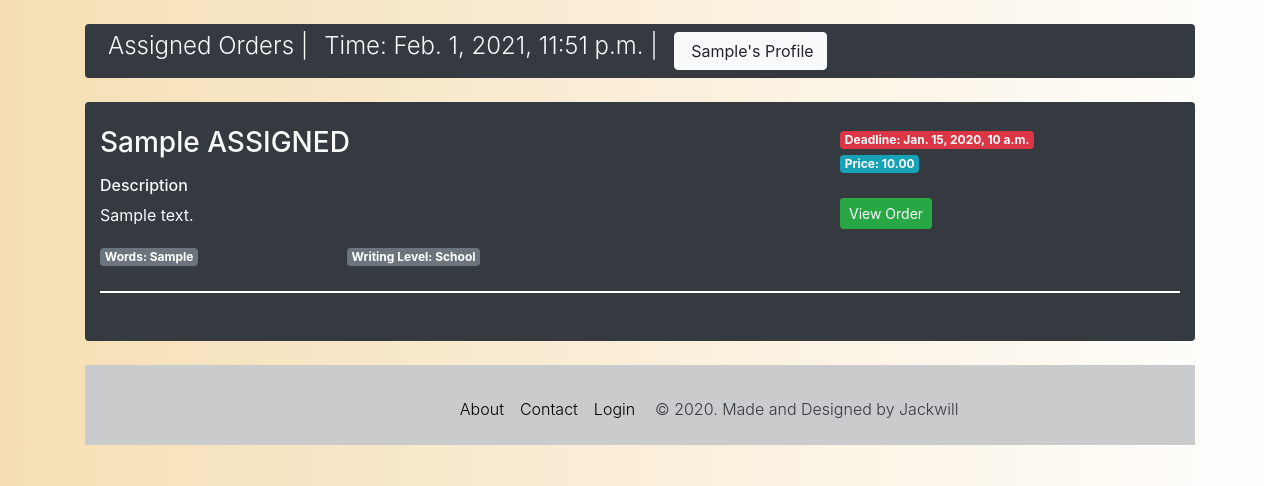
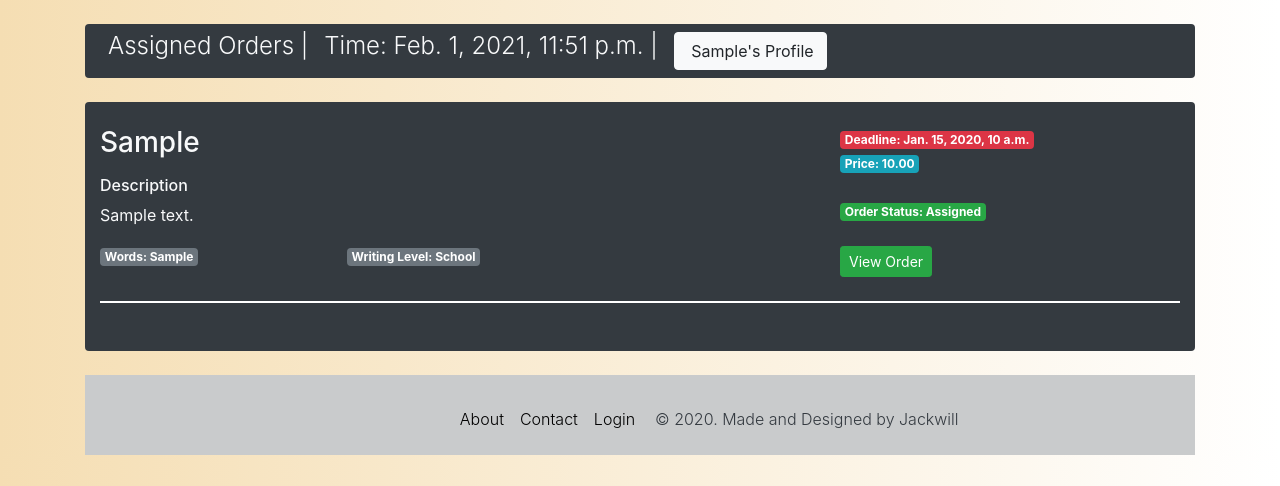
Before and after one commit to mundiakaluson/TL-django, a Django app: page /assigned in a window 1280 px wide. Shown: the part 76-562 px from the top of the page. Run offline with Django 3.2, Linux system fonts and the light colour scheme; a user stored in the database is signed in; tables that the repository leaves empty hold one stand-in row (values such as "Sample post"); some libraries are stand-ins or nearby versions.

Commit message:
assigned functionality completed

```diff
--- a/TL/mainapp/templates/mainapp/assigned.html
+++ b/TL/mainapp/templates/mainapp/assigned.html
@@ -36,31 +36,26 @@
         <br>
         <div class="row">
             {% if orders %}
+
+            {% for order in orders.all %}
                 <div class="col-md-12">
                 <div class="row">
                     <div class="col-md-8">
                         <div class="row">
                             <div class="col-md-12">
                                 <h3>
-
-                                    {{ orders.topic }}
-
-
-                                    {% if orders.writer == user %}
-                                        ASSIGNED
-                                    {% endif %}
-
+                                    {{ order.topic }}
                                 </h3>
                                 <p class="text-light font-light">
                                     <h6>Description</h6>
-                                    {{ orders.summary }}
+                                    {{ order.summary }}
                                 </p>
                                 <div class="row">
                                     <div class="col-md-4    ">
-                                        <span class="badge badge-secondary">Words: {{ orders.words }}</span>
+                                        <span class="badge badge-secondary">Words: {{ order.words }}</span>
                                     </div>
                                     <div class="col-md-5">
-                                        <span class="badge badge-secondary">Writing Level: {{ orders.level }}</span>
+                                        <span class="badge badge-secondary">Writing Level: {{ order.level }}</span>
                                     </div>
                                 </div>
                             </div>
@@ -69,7 +64,7 @@
                     <div class="col-md-4">
                         <div class="row">
                             <div class="col-md-6">
-                                <span class="badge badge-danger">Deadline: {{ orders.deadline }}</span>
+                                <span class="badge badge-danger">Deadline: {{ order.deadline }}</span>
                             </div>
                         </div>
                         <div class="row">
@@ -77,9 +72,15 @@
                             <br>
                             <div class="col-sm-12">
                                 <span class="badge badge-info" >
-                                     Price: {{ orders.price }}
+                                     Price: {{ order.price }}
                                 </span>
-
+                            </div>
+                            <div class="col-sm-12">
+                                <span class="badge badge-success" >
+                                     {% if order.writer == user %}
+                                         Order Status: Assigned
+                                     {% endif %}
+                                </span>
                             </div>
                             <br>
                             <br>
@@ -97,6 +98,7 @@
         </div>
         <br>
     </div>
+    {% endfor %}
     {% else %}
     <div class="col-md-12">
         <div class="row">
--- a/TL/mainapp/templates/mainapp/orders.html
+++ b/TL/mainapp/templates/mainapp/orders.html
@@ -24,6 +24,11 @@
         <div class="p-2">
             <a href="{% url 'profile' %}">
             <input type="button" class="btn btn-light" value=" {{ user|capfirst }}'s Profile">
+            </a>
+        </div>
+        <div class="p-2">
+            <a href="{% url 'assigned' %}">
+            <input type="button" class="btn btn-light" value="Orders in Progress">
             </a>
         </div>
         <br>
--- a/TL/mainapp/views.py
+++ b/TL/mainapp/views.py
@@ -39,7 +39,7 @@ def bid(request):
 
 def assigned(request):
     try:
-        orders = Order.objects.get(writer=request.user)
+        orders = Order.objects
         if orders:
             return render(request, 'mainapp/assigned.html', {'orders': orders})
     except ObjectDoesNotExist:
```
